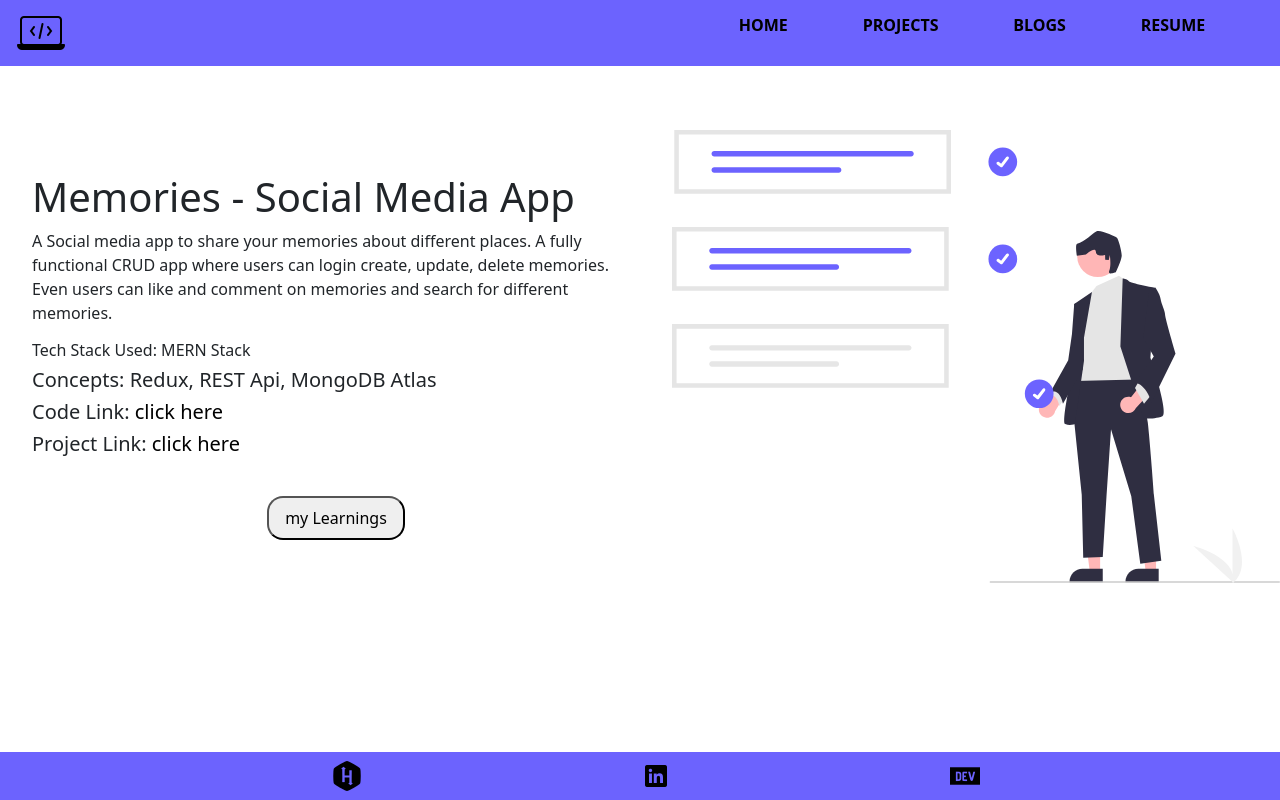
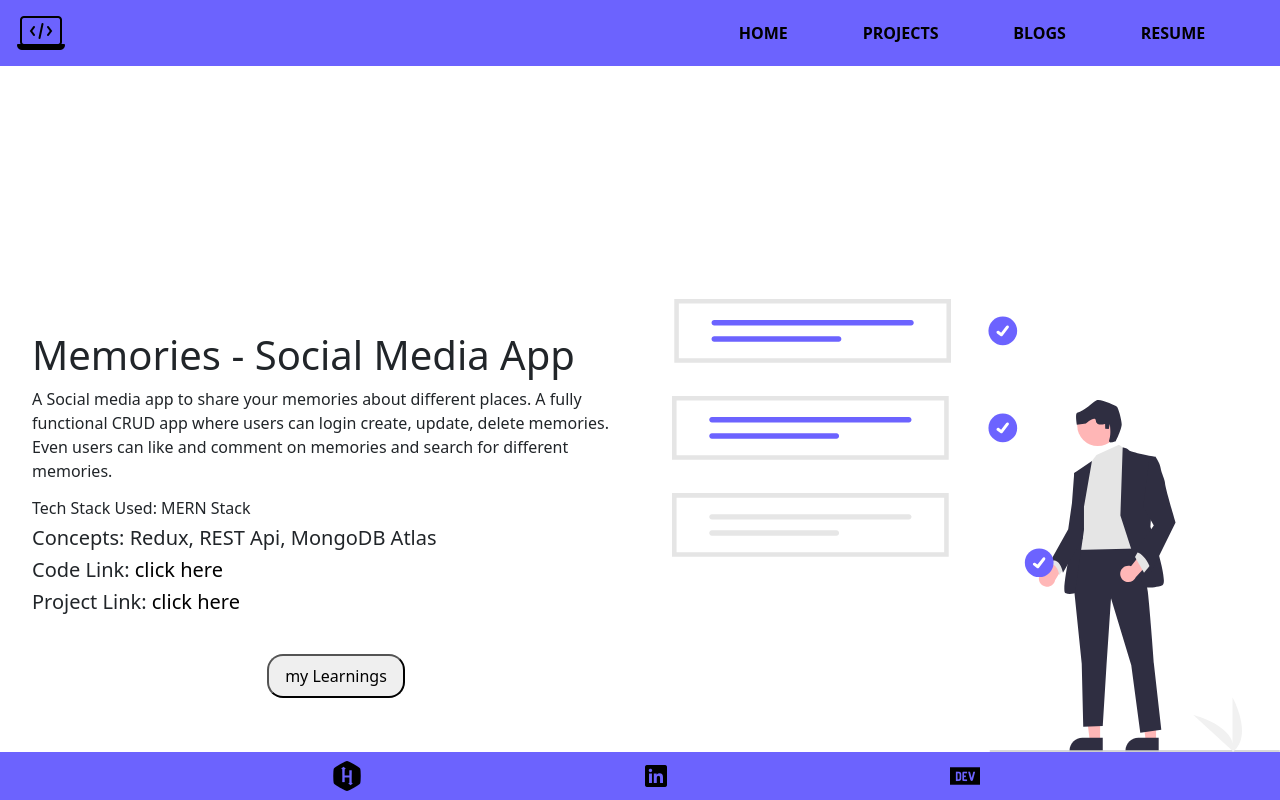
Before and after one commit to rajat-gangwani/Final-portfolio, a React (Create React App) app: page /projects in a window 1280 px wide. Built offline with nearby package versions, Linux system fonts and the light colour scheme.

Commit message:
Add new certificate (Namaste React) and few css changes.

```diff
--- a/package.json
+++ b/package.json
@@ -11,7 +11,7 @@
     "@testing-library/user-event": "^13.5.0",
     "autoprefixer": "10.4.5",
     "axios": "^0.27.2",
-    "bootstrap": "^5.1.3",
+    "bootstrap": "^5.2.0-beta1",
     "react": "^18.1.0",
     "react-bootstrap": "^2.4.0",
     "react-dom": "^18.1.0",
--- a/src/components/Home/homestyle.css
+++ b/src/components/Home/homestyle.css
@@ -3,9 +3,7 @@
     flex-direction: row;
     align-items: center;
     justify-content: center;
-    margin-top: 4rem;
-    /* padding: 1rem; */
-    /* position: static; */
+    height: 90vh;
 }
 .home-left{
     padding: 2rem;
--- a/src/components/Navbar/navbarstyle.css
+++ b/src/components/Navbar/navbarstyle.css
@@ -1,23 +1,19 @@
 .navbar{
-    /* width: 100%; */
-    /* height: 5%; */
     display: flex;
     background-color: #6c63fe;
     justify-content: space-between;
     align-items: center;
 }
 .left-navbar{
-    /* width: 40%; */
     display: flex;
     flex-direction: row;
     justify-content: flex-start;
     margin-left: 1rem;
-    /* padding: 20px; */
     flex: 1;
 }
 .right-navbar{
+    margin-bottom: 0;
     flex: 1;
-    /* width: 60%; */
     display: flex;
     flex-direction: row;
     justify-content: space-evenly;
@@ -27,10 +23,8 @@
     list-style: none;
 }
 #nav-a{
-    /* padding: 5px; */
     color:black;
     font-weight: 700;
-    /* font-size: larger; */
     text-decoration: none;
 }
 .menu{
@@ -65,7 +59,6 @@
         z-index: 2;
     }
     #nav-a{
-        /* box-shadow: rgba(0, 0, 0, 0.15) 1.95px 1.95px 2.6px; */
         border-bottom: 0.1rem solid black;
         color: black;
     }
--- a/src/components/myLearnings/Mylearning.js
+++ b/src/components/myLearnings/Mylearning.js
@@ -1,30 +1,28 @@
-import React from 'react'
-import "./mylearningsstyle.css"
-import reactlco from "../../images/Certificates/react-lco.jpg"
-import htmlcsslco from "../../images/Certificates/html-css-lco.jpg"
-import backendlco from "../../images/Certificates/backend-lco.jpg"
-import { Carousel,Image } from 'react-bootstrap';
-import 'bootstrap/dist/css/bootstrap.min.css';
+import React from "react";
+import "./mylearningsstyle.css";
+import namastereact from "../../images/Certificates/namstereactcert.jpg";
+import reactlco from "../../images/Certificates/react-lco.jpg";
+import backendlco from "../../images/Certificates/backend-lco.jpg";
+import { Carousel, Image } from "react-bootstrap";
+import "bootstrap/dist/css/bootstrap.min.css";
 
 function Mylearning() {
-
   return (
-        <div className='learingnew' >
-        <div className='learning' >
-        <Carousel  variant='dark' >
+    <div className="learingnew">
+      <div className="learning">
+        <Carousel variant="dark">
           <Carousel.Item>
             <Image
-    className='img-center'
+              className="img-center"
               width="50%"
               height="50%"
-      src={htmlcsslco}
+              src={namastereact}
               alt="First slide"
             />
-
           </Carousel.Item>
           <Carousel.Item>
             <Image
-      className='img-center'
+              className="img-center"
               width="50%"
               height="50%"
               src={reactlco}
@@ -32,19 +30,18 @@ function Mylearning() {
             />
           </Carousel.Item>
           <Carousel.Item>
-    <Image fluid
-      className='img-center'
+            <Image
+              fluid
+              className="img-center"
               width="50%"
               height="50%"
               src={backendlco}
               alt="Third slide"
             />
-
           </Carousel.Item>
         </Carousel>
       </div>
     </div>
   );
-
 }
 export default Mylearning;
--- a/src/components/projects/projectsstyle.css
+++ b/src/components/projects/projectsstyle.css
@@ -1,17 +1,17 @@
 .project-main{
     display: flex;
-    /* justify-content: space-between; */
     align-items: center;
     flex-direction: row;
-    margin-top: 4rem;
-    /* max-height: 100%; */
+    position: absolute;
+    bottom: 0;
+    margin-bottom: 3rem;
 }
 .project-left{
     display: flex;
     flex-direction: column;
     flex: 1;
-    /* width: 50vw; */
     margin: 2rem;
+    align-self: flex-start;
 }
 .project-right{
     display: flex;
```
Also changed, not shown: src/images/Certificates/namstereactcert.jpg (added), 1 other file (tests, documents, lock files or other folders). Lines whose indentation alone changed are shown as unchanged.
